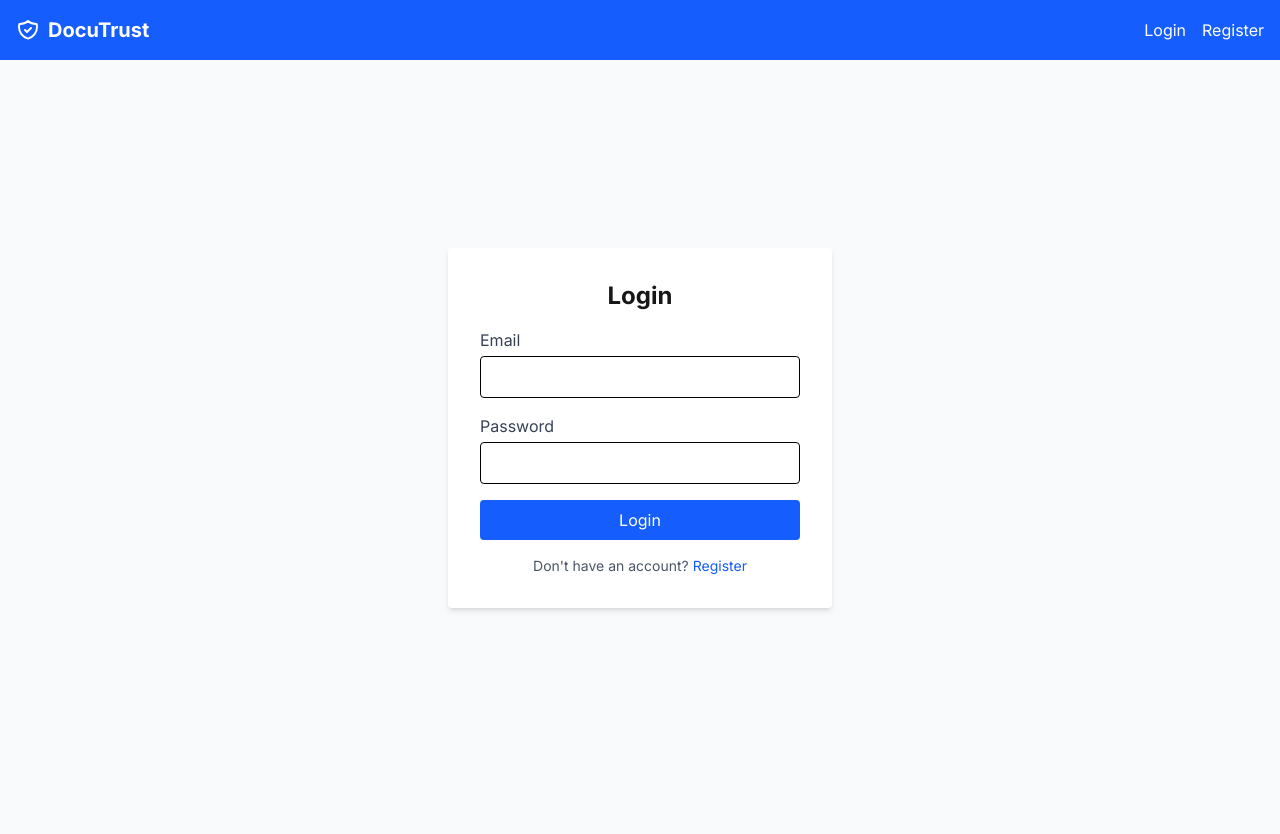
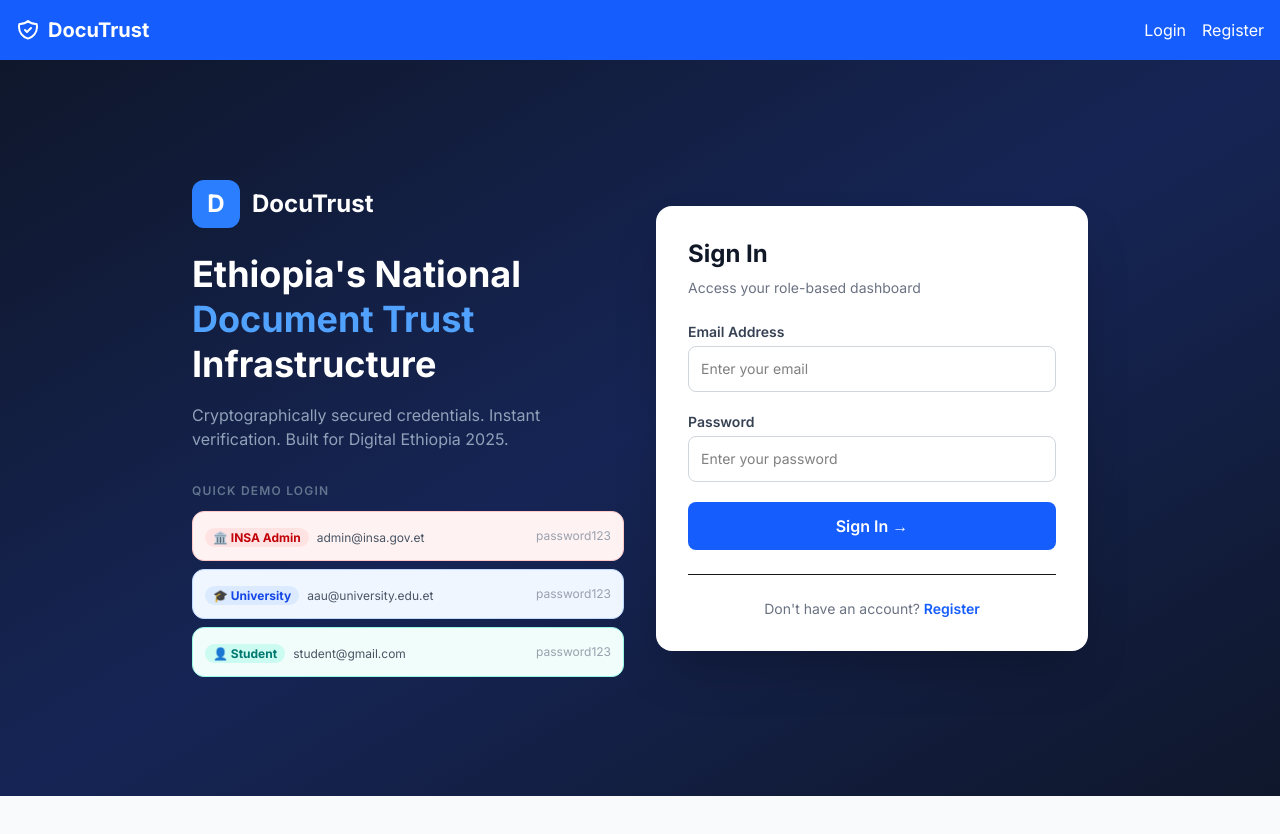
Before and after one commit to AbenezerMathewos/DocuTrust, a Next.js app in the folder frontend/: page /login in a window 1280 px wide. Shown: the top 834 px of the page. Built offline with nearby package versions, Linux system fonts and the light colour scheme; no server answers.

Commit message:
feat: update page.tsx

```diff
--- a/frontend/src/app/login/page.tsx
+++ b/frontend/src/app/login/page.tsx
@@ -1,59 +1,112 @@
 'use client';
-
 import { useState } from 'react';
 import { useAuth } from '../../context/AuthContext';
 import api from '../../utils/api';
 import Link from 'next/link';
 
+const DEMO_ACCOUNTS = [
+  { label: '🏛️ INSA Admin', email: 'admin@insa.gov.et', password: 'password123', color: 'bg-red-50 border-red-200 hover:border-red-400', badge: 'bg-red-100 text-red-700' },
+  { label: '🎓 University', email: 'aau@university.edu.et', password: 'password123', color: 'bg-blue-50 border-blue-200 hover:border-blue-400', badge: 'bg-blue-100 text-blue-700' },
+  { label: '👤 Student', email: 'student@gmail.com', password: 'password123', color: 'bg-teal-50 border-teal-200 hover:border-teal-400', badge: 'bg-teal-100 text-teal-700' },
+];
+
 export default function Login() {
   const [email, setEmail] = useState('');
   const [password, setPassword] = useState('');
   const [error, setError] = useState('');
+  const [loading, setLoading] = useState(false);
   const { login } = useAuth();
 
   const handleSubmit = async (e: React.FormEvent) => {
     e.preventDefault();
+    setLoading(true);
+    setError('');
     try {
       const res = await api.post('/auth/login', { email, password });
       login(res.data.token, res.data.user);
     } catch (err: any) {
-      setError(err.response?.data?.error || 'Login failed');
+      setError(err.response?.data?.error || 'Login failed. Please check your credentials.');
+    } finally {
+      setLoading(false);
     }
   };
 
+  const quickLogin = (acc: typeof DEMO_ACCOUNTS[0]) => {
+    setEmail(acc.email);
+    setPassword(acc.password);
+  };
+
   return (
-    <div className="flex justify-center items-center h-[calc(100vh-64px)]">
-      <div className="bg-white p-8 rounded shadow-md w-96">
-        <h2 className="text-2xl font-bold mb-4 text-center">Login</h2>
-        {error && <p className="text-red-500 mb-4 text-center">{error}</p>}
-        <form onSubmit={handleSubmit} className="space-y-4">
+    <div className="min-h-[calc(100vh-64px)] bg-gradient-to-br from-slate-900 via-blue-950 to-slate-900 flex items-center justify-center px-4 py-12">
+      <div className="w-full max-w-4xl grid md:grid-cols-2 gap-8 items-center">
+
+        {/* Left: Branding */}
+        <div className="text-white">
+          <div className="flex items-center gap-3 mb-6">
+            <div className="w-12 h-12 bg-blue-500 rounded-xl flex items-center justify-center text-2xl font-bold">D</div>
+            <span className="text-2xl font-bold">DocuTrust</span>
+          </div>
+          <h1 className="text-4xl font-bold leading-tight mb-4">
+            Ethiopia's National<br/>
+            <span className="text-blue-400">Document Trust</span><br/>
+            Infrastructure
+          </h1>
+          <p className="text-slate-400 mb-8">Cryptographically secured credentials. Instant verification. Built for Digital Ethiopia 2025.</p>
+
+          {/* Demo Accounts */}
           <div>
-            <label className="block text-gray-700 mb-1">Email</label>
-            <input
-              type="email"
-              className="w-full border rounded p-2 text-black"
-              value={email}
-              onChange={(e) => setEmail(e.target.value)}
-              required
-            />
+            <p className="text-xs uppercase tracking-widest text-slate-500 mb-3 font-semibold">Quick Demo Login</p>
+            <div className="space-y-2">
+              {DEMO_ACCOUNTS.map((acc) => (
+                <button key={acc.email} onClick={() => quickLogin(acc)}
+                  className={`w-full text-left border rounded-xl p-3 transition-all ${acc.color} flex justify-between items-center`}>
+                  <div>
+                    <span className={`text-xs font-bold px-2 py-0.5 rounded-full ${acc.badge} mr-2`}>{acc.label}</span>
+                    <span className="text-xs text-gray-600">{acc.email}</span>
+                  </div>
+                  <span className="text-xs text-gray-400">password123</span>
+                </button>
+              ))}
+            </div>
           </div>
-          <div>
-            <label className="block text-gray-700 mb-1">Password</label>
-            <input
-              type="password"
-              className="w-full border rounded p-2 text-black"
-              value={password}
-              onChange={(e) => setPassword(e.target.value)}
-              required
-            />
+        </div>
+
+        {/* Right: Login Form */}
+        <div className="bg-white rounded-2xl shadow-2xl p-8">
+          <h2 className="text-2xl font-bold text-gray-900 mb-2">Sign In</h2>
+          <p className="text-gray-500 text-sm mb-6">Access your role-based dashboard</p>
+
+          {error && (
+            <div className="bg-red-50 border border-red-200 text-red-700 text-sm rounded-lg p-3 mb-4">
+              {error}
+            </div>
+          )}
+
+          <form onSubmit={handleSubmit} className="space-y-5">
+            <div>
+              <label className="block text-sm font-semibold text-gray-700 mb-1">Email Address</label>
+              <input type="email" value={email} onChange={(e) => setEmail(e.target.value)} required
+                className="w-full border border-gray-300 rounded-lg p-3 text-sm focus:outline-none focus:ring-2 focus:ring-blue-500 text-black"
+                placeholder="Enter your email" />
+            </div>
+            <div>
+              <label className="block text-sm font-semibold text-gray-700 mb-1">Password</label>
+              <input type="password" value={password} onChange={(e) => setPassword(e.target.value)} required
+                className="w-full border border-gray-300 rounded-lg p-3 text-sm focus:outline-none focus:ring-2 focus:ring-blue-500 text-black"
+                placeholder="Enter your password" />
+            </div>
+            <button type="submit" disabled={loading}
+              className="w-full bg-blue-600 hover:bg-blue-700 text-white font-semibold py-3 rounded-lg transition-colors disabled:opacity-60 flex items-center justify-center gap-2">
+              {loading ? 'Signing in...' : 'Sign In →'}
+            </button>
+          </form>
+
+          <div className="mt-6 pt-6 border-t text-center">
+            <p className="text-sm text-gray-500">
+              Don't have an account? <Link href="/register" className="text-blue-600 font-semibold hover:underline">Register</Link>
+            </p>
           </div>
-          <button type="submit" className="w-full bg-blue-600 text-white rounded p-2 hover:bg-blue-700">
-            Login
-          </button>
-        </form>
-        <p className="mt-4 text-center text-sm text-gray-600">
-          Don't have an account? <Link href="/register" className="text-blue-600">Register</Link>
-        </p>
+        </div>
       </div>
     </div>
   );
```
